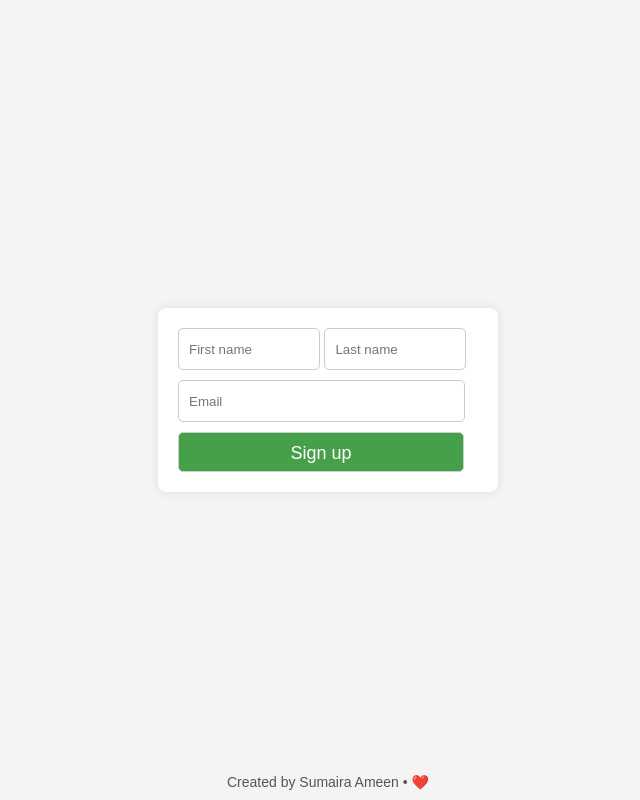
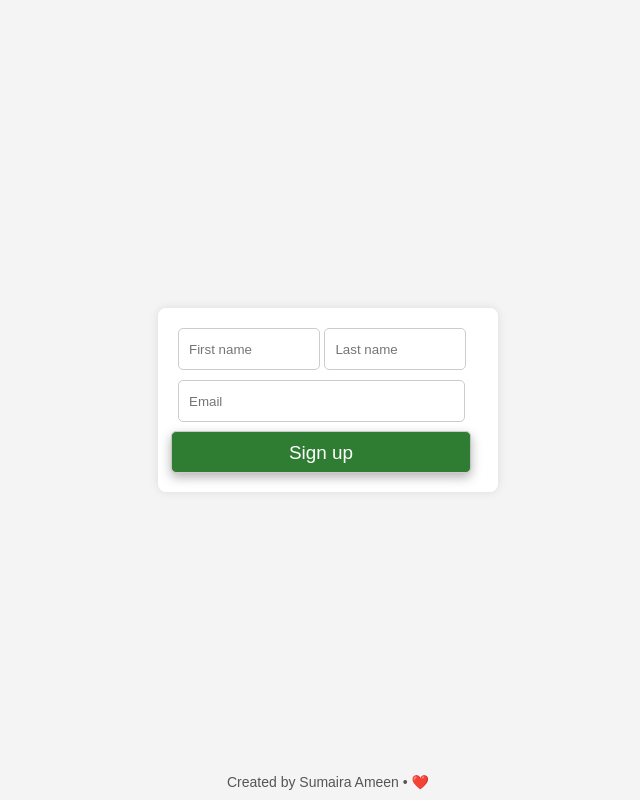
Before and after one commit to sumaira-ameen/Sign-Up, a plain HTML site: page index.html in a window 1280 px wide. In both pictures the pointer is over the button "Sign up". Shown: the whole page, without its empty margins (312-952 px from the left). Drawn offline with Linux system fonts and the light colour scheme.

Commit message:
Refine button interaction styles

```diff
--- a/Styles/styles.css
+++ b/Styles/styles.css
@@ -51,10 +51,22 @@ body{
     cursor: pointer;
 }
 
-.signup-btn:hover{
-    background-color: #45a049;
-    transition: all 0.3s;
+ .signup-btn:hover {
+    background-color: #2e7d32;
+    color: #fff;
+    box-shadow: 0 4px 10px rgba(0, 0, 0, 0.3);
+    transform: scale(1.05);
+    transition: all 0.3s ease;
 }
+
+.signup-btn:active {
+    background-color: #1b5e20;
+    box-shadow: 0 2px 5px rgba(0, 0, 0, 0.2);
+    transform: scale(0.95);
+    transition: all 0.1s ease;
+    color: #fff;
+}
+
 
 .credit {
   position: fixed;
```
